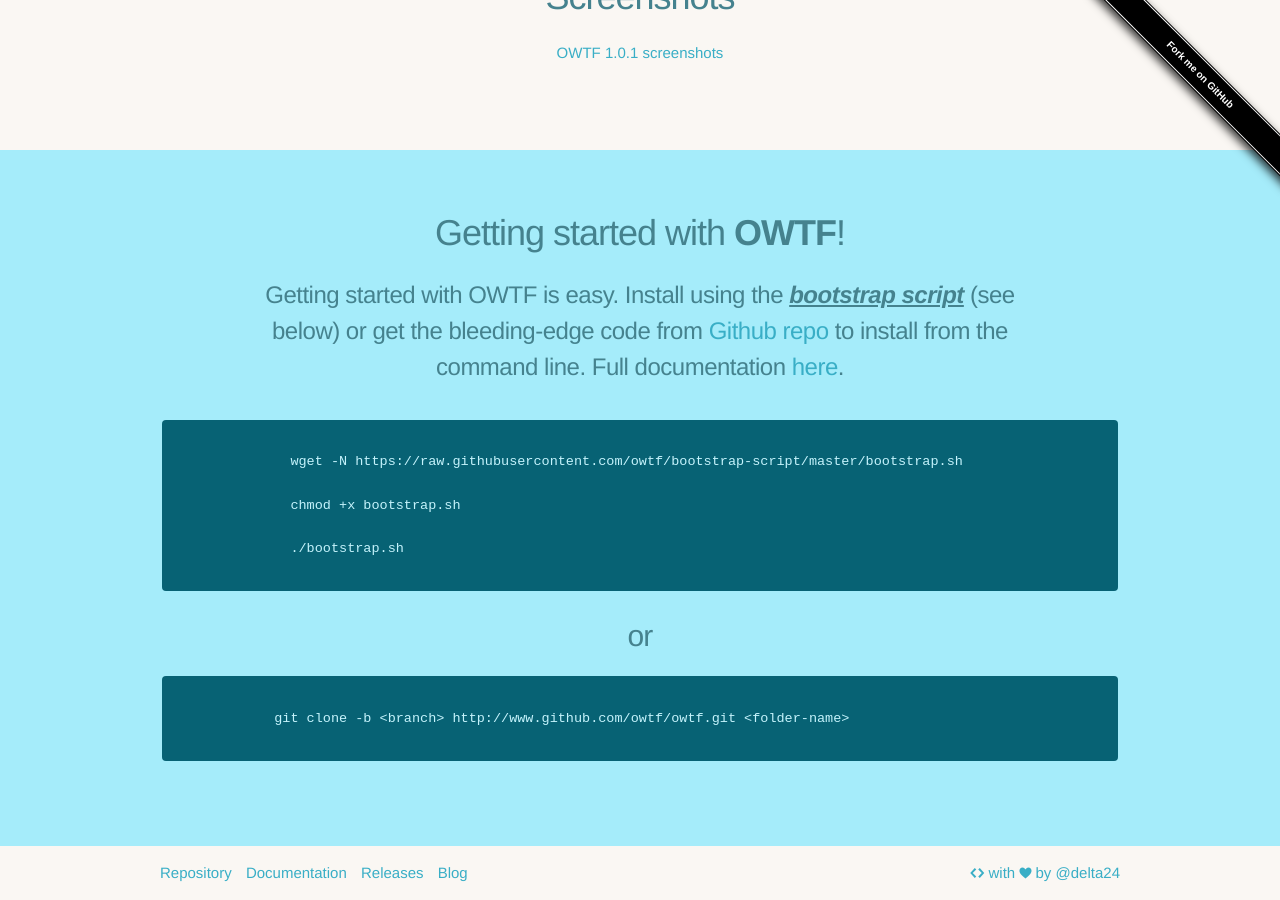
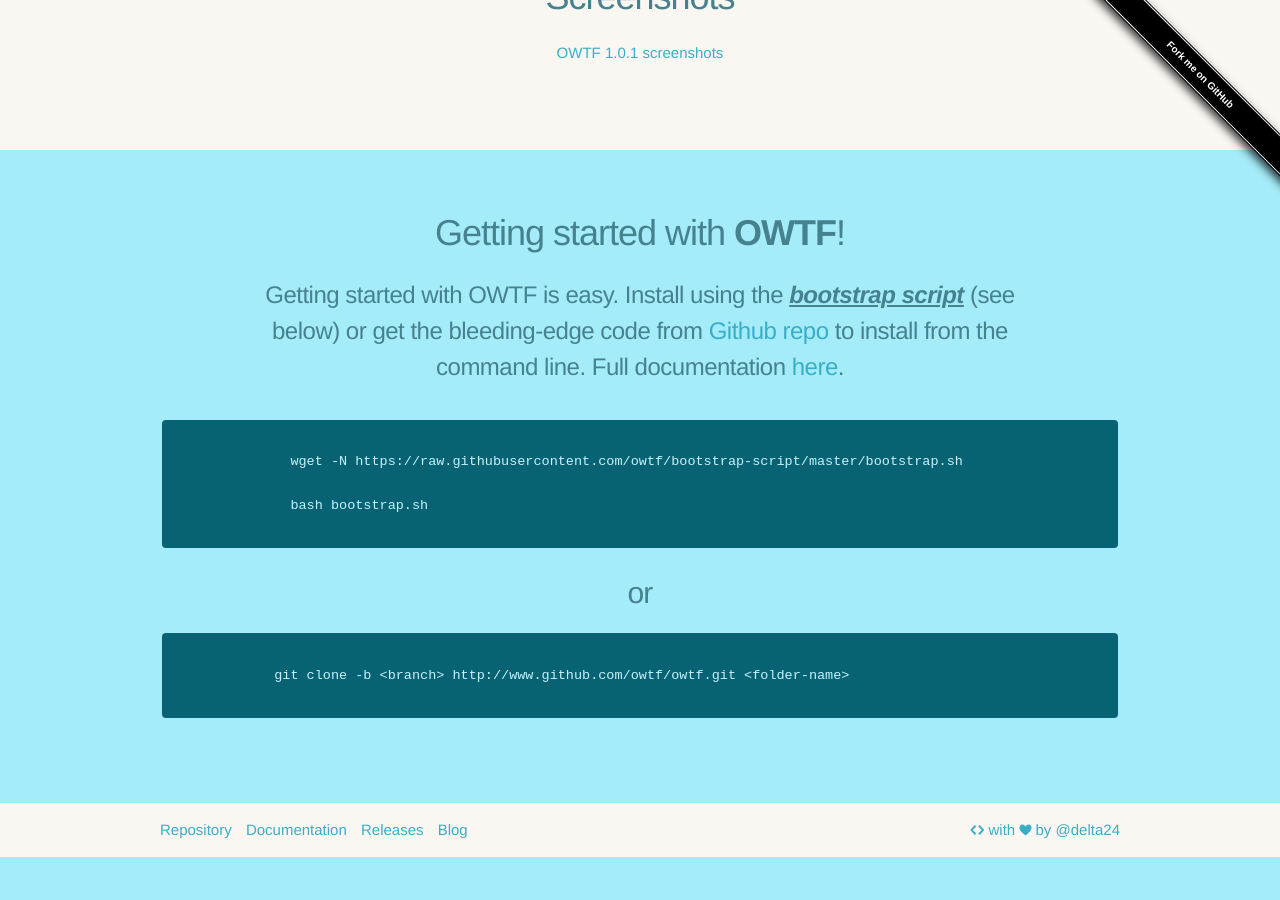
Before and after one commit to owtf/owtf.github.io, a Jekyll site: the page built from index.html, in a window 1280 px wide and 900 px high, scrolled down 2397 px. Built offline with Jekyll 4.4.1, drawn with Linux system fonts in a browser that asks for light colours; a script that is not in the unit is left out; after the commit the page ends 3254 px from its top, so only the background shows below that.

```diff
--- a/index.html
+++ b/index.html
@@ -110,9 +110,7 @@ layout: default
             <pre><code>
               wget -N https://raw.githubusercontent.com/owtf/bootstrap-script/master/bootstrap.sh
 
-              chmod +x bootstrap.sh
-
-              ./bootstrap.sh
+              bash bootstrap.sh
             </code></pre>
 
             <h4 align="center"> or </h4>
```
Also changed, not shown: download.html (+4 -4 lines).
